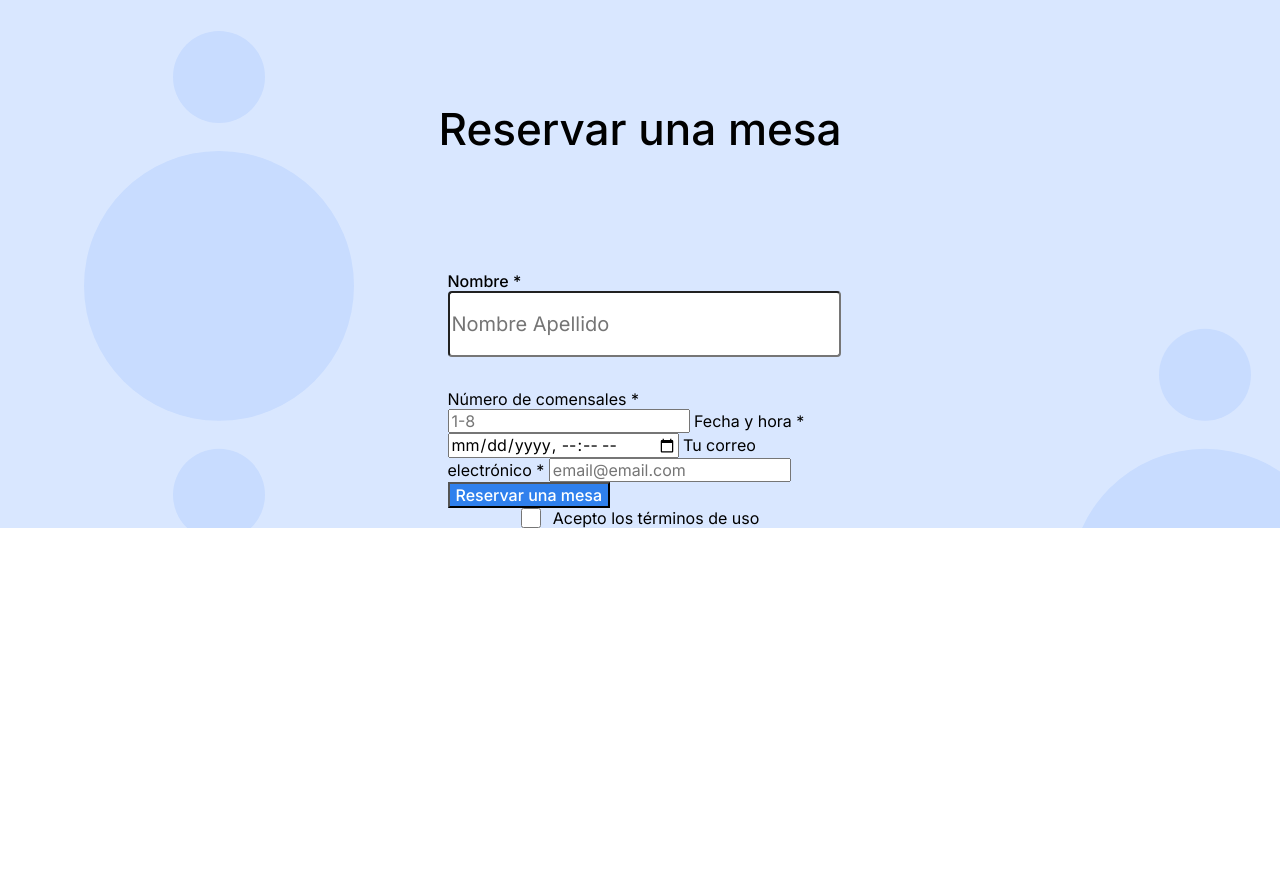
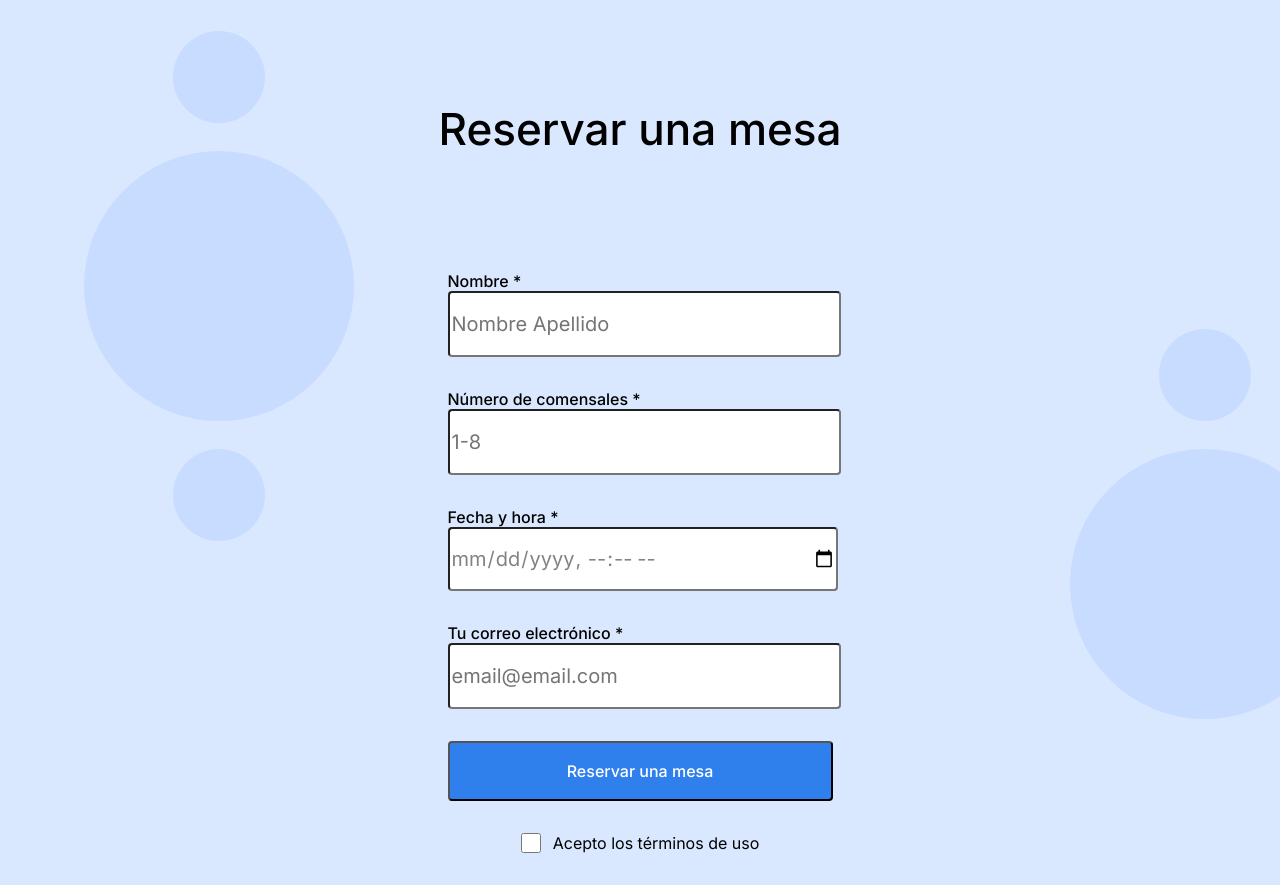
Before and after one commit to AlexBenavazz/web_project_coffeeshop, a plain HTML site: page index.html in a window 1280 px wide. Shown: the part 1785-2670 px from the top of the page. Before the commit the page ends 2313 px from the top, so only its background shows below. Drawn offline with Linux system fonts and the light colour scheme.

Commit message:
Actualizacion de mi proyecto

```diff
--- a/index.html
+++ b/index.html
@@ -149,27 +149,31 @@
                   placeholder="Nombre Apellido"
                   required
                 />
-                <label class="form__label">Número de comensales *</label>
+                <label class="reservation-form__label"
+                  >Número de comensales *</label
+                >
                 <input
                   type="number"
-                  class="form__item form__item_diners"
+                  class="reservation-form__item reservation-form__item_el_diners"
                   id="diners"
                   name="diners"
                   placeholder="1-8"
                   required
                 />
-                <label class="form__label">Fecha y hora *</label>
+                <label class="reservation-form__label">Fecha y hora *</label>
                 <input
                   type="datetime-local"
-                  class="form__item form__item_date"
+                  class="reservation-form__item reservation-form__item_el_date"
                   id="date"
                   name="date"
                   required
                 />
-                <label class="form__label">Tu correo electrónico *</label>
+                <label class="reservation-form__label"
+                  >Tu correo electrónico *</label
+                >
                 <input
                   type="email"
-                  class="form__item form__item_email"
+                  class="reservation-form__item reservation-form__item_el_email"
                   id="email"
                   name="email"
                   placeholder="email@email.com"
@@ -177,16 +181,16 @@
                 />
                 <button
                   type="submit"
-                  class="form__item form__item_reserve-button"
+                  class="reservation-form__item reservation-form__item_reserve-button"
                   id="reserve"
                   name="reserve"
                 >
                   Reservar una mesa
                 </button>
-                <div class="form__checkbox-container">
+                <div class="reservation-form__checkbox-container">
                   <input
                     type="checkbox"
-                    class="form__item form__item_checkbox"
+                    class="reservation-form__item reservation-form__item_checkbox"
                     required
                   />
                   <label class="form__label">Acepto los términos de uso</label>
--- a/pages/index.css
+++ b/pages/index.css
@@ -255,7 +255,7 @@
   border-radius: 4px;
 }
 
-.form__item_reserve-button {
+.reservation-form__item_reserve-button {
   font-family: Inter;
   font-style: normal;
   font-weight: 500;
@@ -268,13 +268,13 @@
   opacity: 70%;
 }
 
-.form__item_checkbox {
+.reservation-form__item_checkbox {
   height: 20px;
   width: 20px;
   border-radius: 2px;
 }
 
-.form__checkbox-container {
+.reservation-form__checkbox-container {
   display: flex;
   flex-direction: row;
   column-gap: 12px;
```
